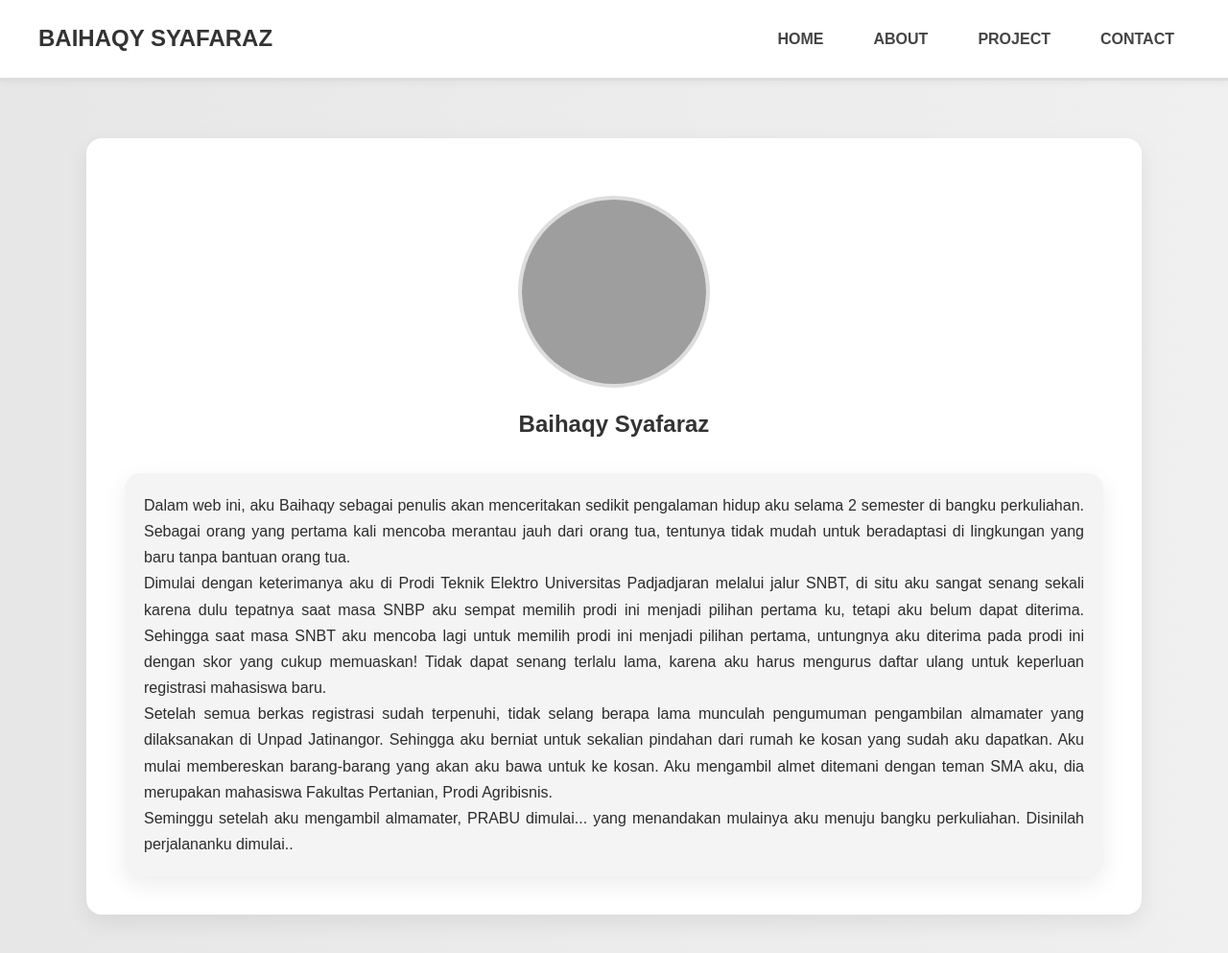
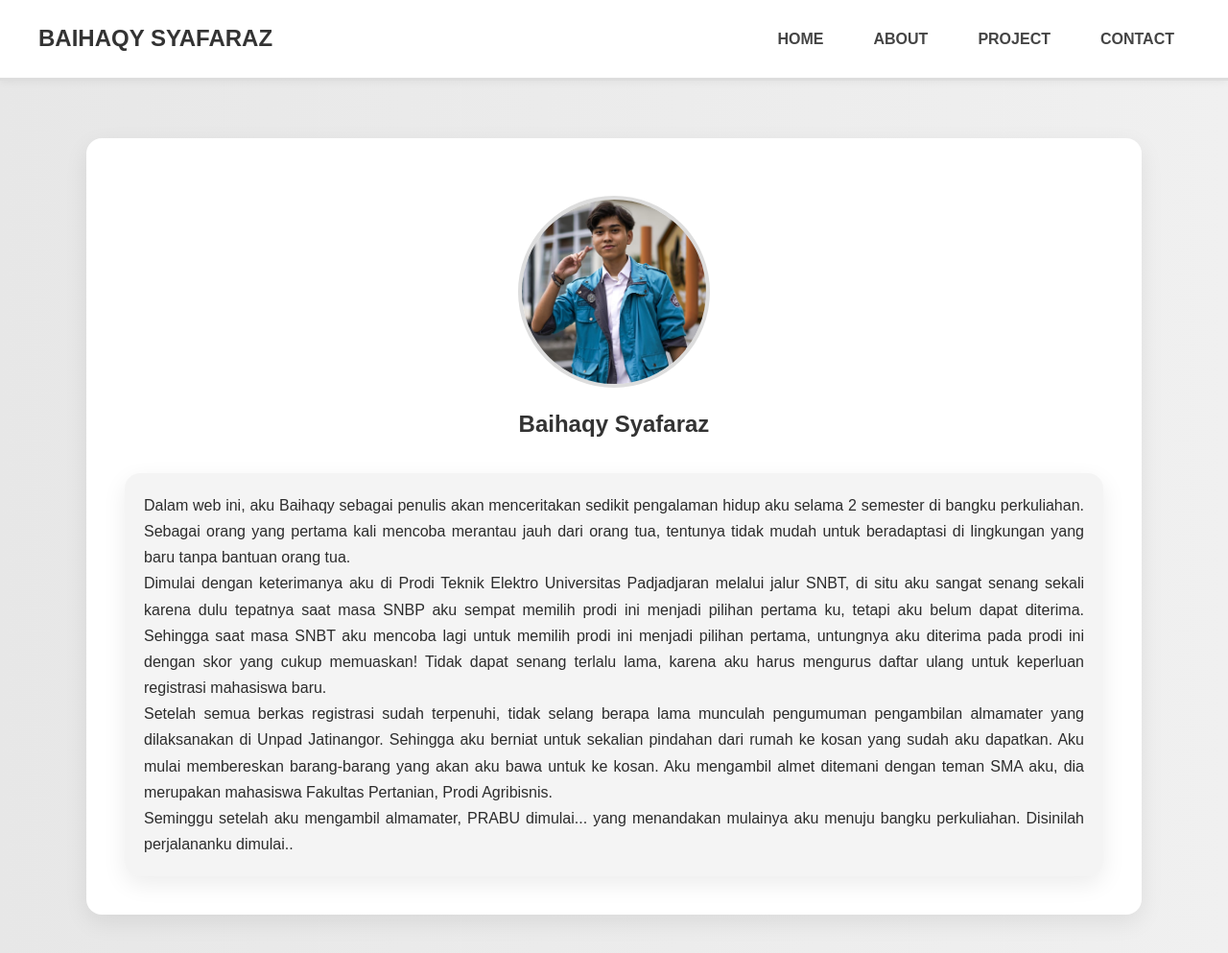
Before and after one commit to baihaqysyafaraz/Tugas-Web-Python, a Flask app: page / in a window 1280 px wide. Shown: the top 993 px of the page at 96% size. Run offline with Flask 3, Linux system fonts and the light colour scheme; grey boxes are pictures that could not be loaded.

Commit message:
home.html

```diff
--- a/templates/home.html
+++ b/templates/home.html
@@ -3,7 +3,7 @@
 {% block content %}
 <div class="home-page">
     <div class="profile-container">
-        <img src="{{ url_for ('static', filename='images/bai sendiri.jpg') }}" alt="Foto Profil" class="profile-picture">
+        <img src="{{ url_for ('static', filename='images/bai.jpg') }}" alt="Foto Profil" class="profile-picture">
         <h2>Baihaqy Syafaraz</h2>
     </div>
     <div class="home-container">
```
